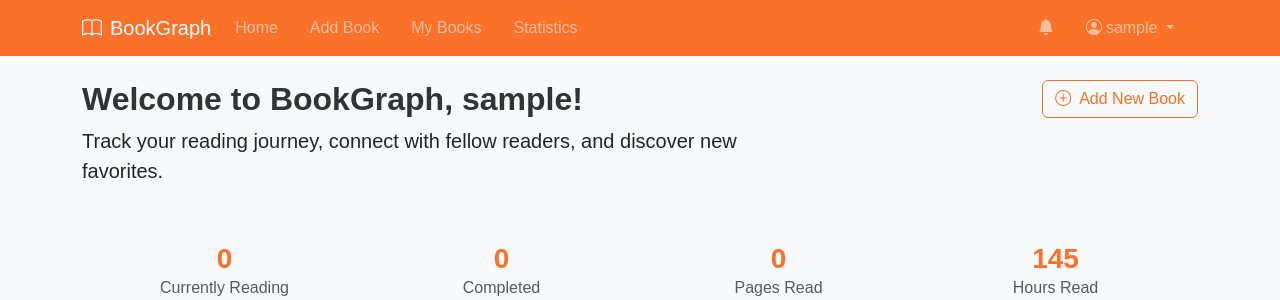
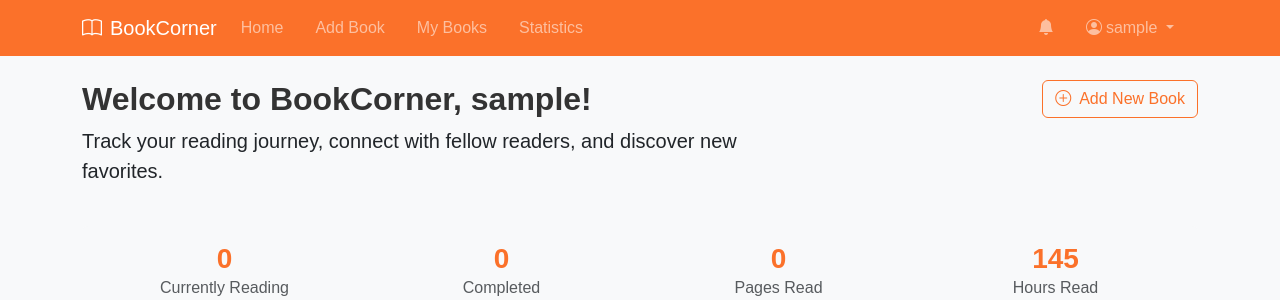
Before and after one commit to ZenFlamex/CITS3403-Group-36, a Flask app: page / in a window 1280 px wide. Shown: the top 300 px of the page. Run offline with Flask 3, Linux system fonts and the light colour scheme; the visitor is signed in with stand-in values (Sample User, id 1); data that the repository does not hold is empty.

Commit message:
Finalised website title and logo

```diff
--- a/app/templates/base.html
+++ b/app/templates/base.html
@@ -4,7 +4,7 @@
     <html lang="en" data-bs-theme="{{ 'dark' if current_user.is_authenticated and current_user.theme == 'dark' else 'light' }}">
     <meta charset="UTF-8">
     <meta name="viewport" content="width=device-width, initial-scale=1.0">
-    <title>BookGraph - {% block title %}{{ title }}{% endblock %}</title>
+    <title>BookCorner - {% block title %}{{ title }}{% endblock %}</title>
 
     <link href="https://cdn.jsdelivr.net/npm/bootstrap@5.3.0-alpha1/dist/css/bootstrap.min.css" rel="stylesheet">
     <link rel="stylesheet" href="https://cdn.jsdelivr.net/npm/bootstrap-icons@1.11.1/font/bootstrap-icons.css">
@@ -14,7 +14,7 @@
     <nav class="navbar navbar-expand-lg navbar-dark mb-4">
         <div class="container">
             <a class="navbar-brand" href="{{ url_for('index') }}">
-                <i class="bi bi-book me-2"></i>BookGraph
+                <i class="bi bi-book me-2"></i>BookCorner
             </a>
             <button class="navbar-toggler" type="button" data-bs-toggle="collapse" data-bs-target="#navbarNav">
                 <span class="navbar-toggler-icon"></span>
--- a/app/templates/index.html
+++ b/app/templates/index.html
@@ -5,7 +5,7 @@
     <div class="row mb-4">
         <div class="col-md-8">
             <div class="welcome-message">
-                <h2>Welcome to BookGraph, {{ username }}!</h2>
+                <h2>Welcome to BookCorner, {{ username }}!</h2>
                 <p class="lead">Track your reading journey, connect with fellow readers, and discover new favorites.</p>
             </div>
         </div>
@@ -181,7 +181,7 @@
     <div class="row mb-5">
         <div class="col-md-8">
             <div class="welcome-message">
-                <h1>Welcome to BookGraph!</h1>
+                <h1>Welcome to BookCorner!</h1>
                 <p class="lead">Your personal book tracking companion. Track what you read, when you read, and discover new books.</p>
                 <div class="mt-4">
                     <a href="{{ url_for('signup') }}" class="btn btn-primary btn-lg me-2">Sign Up</a>
--- a/app/templates/signup.html
+++ b/app/templates/signup.html
@@ -5,12 +5,12 @@
     <div class="col-md-6 col-lg-5">
 
         <div class="logo text-center my-4">
-            <img src="{{ url_for('static', filename='images/logo.png') }}" alt="Bookgraph Logo">
+            <img src="{{ url_for('static', filename='images/logo.png') }}" alt="BookCorner Logo">
         </div>
 
         <div class="signup-container">
             <h2 class="text-center mb-2">Create Account</h2>
-            <p class="text-center text-muted mb-4">Join BookGraph today!</p>
+            <p class="text-center text-muted mb-4">Join BookCorner today!</p>
 
             <form action="{{ url_for('signup') }}" method="POST" novalidate>
                 {{ form.hidden_tag() }}
```
Also changed, not shown: app/static/images/logo.png.
